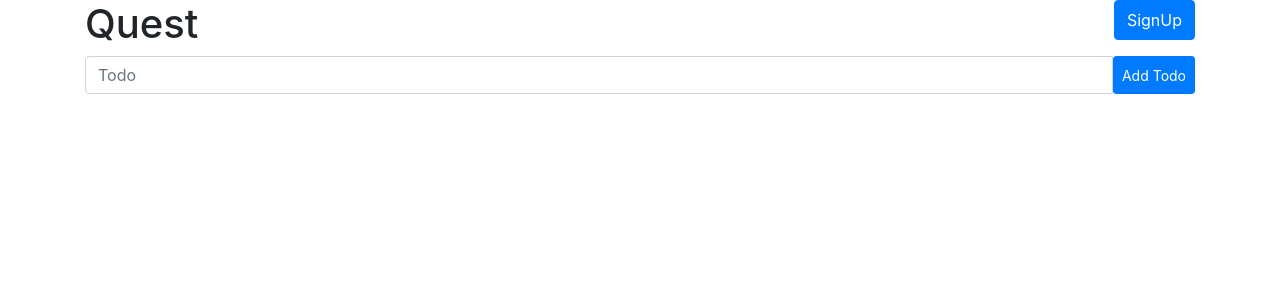
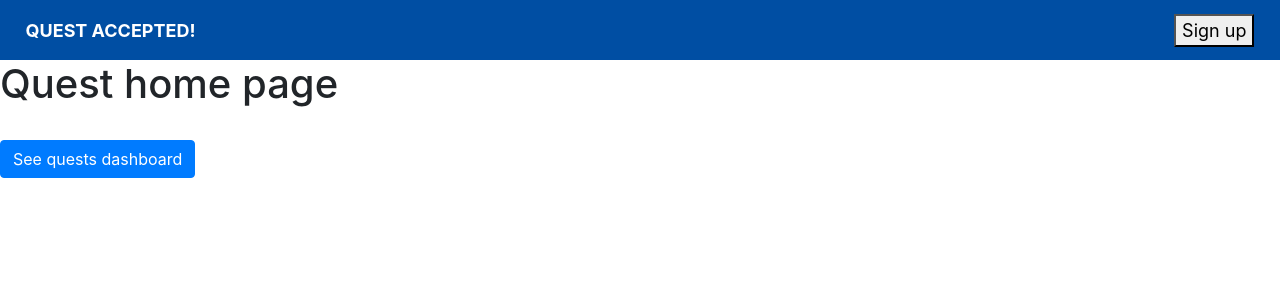
Before and after one commit to iagotito/quest-frontend, a React (Create React App) app: page / in a window 1280 px wide. Shown: the top 300 px of the page. Built offline with nearby package versions, Linux system fonts and the light colour scheme.

Commit message:
add pagination and page header

```diff
--- a/package.json
+++ b/package.json
@@ -6,6 +6,7 @@
     "@testing-library/jest-dom": "^4.2.4",
     "@testing-library/react": "^9.3.2",
     "@testing-library/user-event": "^7.1.2",
+    "axios": "^0.20.0",
     "bootstrap": "^4.5.2",
     "react": "^16.13.1",
     "react-bootstrap": "^1.3.0",
--- a/src/App.js
+++ b/src/App.js
@@ -1,6 +1,16 @@
 import React from "react";
-import Routes from "./routes";
 
-const App = () => <Routes />;
+import Routes from './routes';
+
+import Header from './components/Header'
+import Home from './pages/dashboard'
+import Dashboard from './pages/dashboard'
+
+const App = () => (
+    <div className='App'>
+        <Header />
+        <Routes />
+    </div>
+);
 
 export default App;
--- /dev/null
+++ b/src/components/Header/index.js
@@ -0,0 +1,21 @@
+import React from 'react';
+
+import './styles.css';
+
+const Header = () => {
+
+    const handleSignUp = () => {
+        console.log('sign up');
+    }
+
+    return(
+        <div id='main-header'>
+            <div id='title-div'>QUEST ACCEPTED!</div>
+            <div id='user-info-div'>
+                <button id='sign-up-btn' onClick={handleSignUp}>Sign up</button>
+            </div>
+        </div>
+    )
+}
+
+export default Header;
--- /dev/null
+++ b/src/components/Header/styles.css
@@ -0,0 +1,28 @@
+#main-header {
+    height: 60px;
+    width: 100%;
+    background: #004ea3;
+    font-size: 18px;
+    font-weight: bold;
+    color: #FFF;
+    display: flex;
+    align-items: center;
+}
+
+#title-div {
+    height: 60px;
+    width: 50%;
+    display: flex;
+    justify-content: left;
+    padding-left: 2%;
+    align-items: center;
+}
+
+#user-info-div {
+    height: 60px;
+    width: 50%;
+    display: flex;
+    justify-content: right;
+    padding-right: 2%;
+    align-items: center;
+}
--- a/src/components/Dashboard.js
+++ b/src/pages/dashboard/index.js
@@ -1,7 +1,7 @@
-import React, { useState} from 'react';
-import { withRouter } from 'react-router-dom';
+import React, { useState } from 'react';
 import { Container, Button, InputGroup, FormControl, ListGroup, ButtonGroup, ButtonToolbar } from 'react-bootstrap';
-import "../style.css";
+import { Link } from 'react-router-dom';
+import "./style.css";
 
 const Dashboard = () => {
   const [todos, setTodos] = useState([]);
@@ -30,12 +30,10 @@ const Dashboard = () => {
 
   return(
     <div>
+      <Link to='/'>
+        <Button>Back to Home page</Button>
+      </Link>
       <Container>
-        <ButtonToolbar className="justify-content-between">
-          <h1>Quest</h1>
-          <Button className="mb-3" size="md">SignUp</Button>
-        </ButtonToolbar>
-
         <InputGroup className="mb-3">
           <FormControl className="mb-3" placeholder="Todo" onChange={e => setNewTodo(e.target.value.trim())}/>
             <Button className="mb-3" size="sm" onClick={handleAddTodo}>Add Todo</Button>
@@ -62,4 +60,4 @@ const Dashboard = () => {
   )
 };
 
-export default withRouter(Dashboard);
+export default Dashboard;
--- /dev/null
+++ b/src/pages/home/index.js
@@ -0,0 +1,18 @@
+import React from 'react';
+import { Button } from 'react-bootstrap';
+import { Link } from 'react-router-dom';
+
+
+const Home = () => {
+  return(
+    <div>
+      <h1>Quest home page</h1>
+      <br></br>
+      <Link to='/dashboard'>
+        <Button id='see-dashboard-btn'>See quests dashboard</Button>
+      </Link>
+    </div>
+  )
+};
+
+export default Home;
--- a/src/routes.js
+++ b/src/routes.js
@@ -1,12 +1,13 @@
 import React from "react";
 import { BrowserRouter, Route, Switch } from "react-router-dom";
-
-import Dashboard from "./components/Dashboard";
+import Dashboard from "./pages/dashboard";
+import Home from './pages/home';
 
 const Routes = () => (
   <BrowserRouter>
     <Switch>
-      <Route exact path="/" component={() => <Dashboard/>}/>
+      <Route exact path="/" component={() => <Home />}/>
+      <Route exact path="/dashboard" component={() => <Dashboard />}/>
     </Switch>
   </BrowserRouter>
 );
```
Also changed, not shown: src/services/api.js (added, +7 -0 lines), src/pages/dashboard/style.css (renamed from src/style.css), 1 other file (tests, documents, lock files or other folders).
